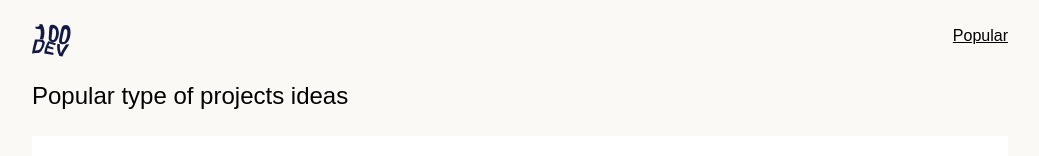
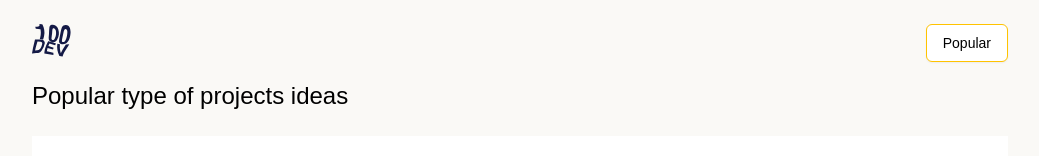
Before and after one commit to CharlieSay/100-projects-web, a Next.js app: page / in a window 1280 px wide. Shown: the top 156 px of the page, without its empty margins (120-1159 px from the left). Built offline with nearby package versions, Linux system fonts and the light colour scheme.

Commit message:
:sparkles: added dropdown

```diff
--- /dev/null
+++ b/src/components/layout/header.tsx
@@ -0,0 +1,26 @@
+import Link from "next/link";
+import { DropDownMenu } from "../molecule/dropdown-menu";
+
+export const Header = () => {
+  return (
+    <header role="navigation" className="pt-4" aria-label="Main">
+      <section className="mx-auto max-w-screen-lg pt-2 pb-4">
+        <section className="flex w-full justify-between">
+          <Link href="/">
+            <svg
+              xmlns="http://www.w3.org/2000/svg"
+              viewBox="0 0 725 725"
+              className="h-10 fill-primary-text hover:fill-primary-ctaBackground hover:cursor-pointer"
+            >
+              <path d="m699 156-2 23c-5 44-14 86-36 125-12 20-27 39-48 50-29 16-59 19-90 9-21-7-32-22-33-44-1-21 3-41 7-61l29-144c4-18 9-36 17-53 14-29 38-42 71-41 35 1 61 19 73 53 7 20 10 40 11 61l1 4v18Zm-58-13c-1-7-2-19-5-31-2-9-8-16-17-19-13-4-27 2-34 15-4 9-8 19-10 29l-30 139-3 30c-1 13 7 20 19 21 12 2 22-2 31-10 8-7 13-16 18-26 20-45 29-93 31-148ZM0 535l5-29c7-48 18-95 29-141l19-78c0-3 1-4 4-4 41-2 82-2 122 4 16 2 30 8 41 20 11 13 13 28 12 44a305 305 0 0 1-59 135 92 92 0 0 1-59 38l-39 3-70 8-5 1v-1Zm56-55 39-2c17 0 32-6 44-19 26-29 39-65 46-103 2-10 1-21-9-27-6-4-13-7-20-8l-51-3c-4 0-6 1-7 5L69 423l-13 57ZM140 0l32 3 9 1c6-1 9 3 11 8 14 31 25 63 30 97 6 36 6 71-3 107-4 20-11 39-16 59-1 3-2 5-5 4l-57-7 7-25c8-31 13-62 12-94-1-19-4-38-6-56 0-3-2-4-5-4l-77-7c-3 0-4-1-5-4l-8-33h32l21-2c20-4 29-17 24-37l-2-10h6ZM302 248l5-58 4-83 5-48c5-26 20-41 44-45 25-3 48 2 70 16 23 16 38 39 46 65 21 64 15 126-19 185-6 11-15 22-24 31-22 20-48 23-75 15-15-4-28-10-39-21-13-13-15-30-16-48v-9h-1Zm134-84c1-17-1-33-6-50-4-12-9-23-21-30-18-11-35-3-39 18-2 9-2 18-3 28-2 29-4 58-9 87l-5 47c-1 10 4 19 14 24 11 5 22 4 31-4 5-5 10-11 13-18 18-31 25-66 25-102ZM316 355l-20 46 96 28-11 34-99-27-13 56 60 14 55 13c3 1 4 1 4 4v40l-165-30 3-30c6-54 26-105 49-155l16-33c1-4 3-4 7-3l110 34 27 7-16 34-103-32Z" />
+              <path d="m459 359 48 9c-5 55-3 109 16 163l8-19c15-33 35-64 54-95l26-40c1-2 4-4 6-4l54-5h4l-21 34c-23 37-47 74-69 112-13 22-23 46-29 70-1 3-3 5-6 4l-48-6c-2 0-4-2-5-4a347 347 0 0 1-38-214v-5Z" />
+            </svg>
+          </Link>
+          <nav className="flex">
+            <DropDownMenu />
+          </nav>
+        </section>
+      </section>
+    </header>
+  );
+};
--- a/src/components/layout/wrapper.tsx
+++ b/src/components/layout/wrapper.tsx
@@ -1,5 +1,6 @@
 import Head from "next/head";
 import Link from "next/link";
+import { Header } from "./header";
 
 export const Wrapper = (props: { children: React.ReactNode }) => {
   return (
@@ -43,27 +44,7 @@ export const Wrapper = (props: { children: React.ReactNode }) => {
         <meta name="theme-color" content="#ffffff" />
       </Head>
       <section className="bg-primary-background">
-        <header role="navigation" className="pt-4" aria-label="Main">
-          <nav className="mx-auto max-w-screen-lg pt-2 pb-4">
-            <div className="container mx-auto flex w-full justify-between">
-              <Link href="/">
-                <svg
-                  xmlns="http://www.w3.org/2000/svg"
-                  viewBox="0 0 725 725"
-                  className="h-10 fill-primary-text hover:fill-primary-ctaBackground hover:cursor-pointer"
-                >
-                  <path d="m699 156-2 23c-5 44-14 86-36 125-12 20-27 39-48 50-29 16-59 19-90 9-21-7-32-22-33-44-1-21 3-41 7-61l29-144c4-18 9-36 17-53 14-29 38-42 71-41 35 1 61 19 73 53 7 20 10 40 11 61l1 4v18Zm-58-13c-1-7-2-19-5-31-2-9-8-16-17-19-13-4-27 2-34 15-4 9-8 19-10 29l-30 139-3 30c-1 13 7 20 19 21 12 2 22-2 31-10 8-7 13-16 18-26 20-45 29-93 31-148ZM0 535l5-29c7-48 18-95 29-141l19-78c0-3 1-4 4-4 41-2 82-2 122 4 16 2 30 8 41 20 11 13 13 28 12 44a305 305 0 0 1-59 135 92 92 0 0 1-59 38l-39 3-70 8-5 1v-1Zm56-55 39-2c17 0 32-6 44-19 26-29 39-65 46-103 2-10 1-21-9-27-6-4-13-7-20-8l-51-3c-4 0-6 1-7 5L69 423l-13 57ZM140 0l32 3 9 1c6-1 9 3 11 8 14 31 25 63 30 97 6 36 6 71-3 107-4 20-11 39-16 59-1 3-2 5-5 4l-57-7 7-25c8-31 13-62 12-94-1-19-4-38-6-56 0-3-2-4-5-4l-77-7c-3 0-4-1-5-4l-8-33h32l21-2c20-4 29-17 24-37l-2-10h6ZM302 248l5-58 4-83 5-48c5-26 20-41 44-45 25-3 48 2 70 16 23 16 38 39 46 65 21 64 15 126-19 185-6 11-15 22-24 31-22 20-48 23-75 15-15-4-28-10-39-21-13-13-15-30-16-48v-9h-1Zm134-84c1-17-1-33-6-50-4-12-9-23-21-30-18-11-35-3-39 18-2 9-2 18-3 28-2 29-4 58-9 87l-5 47c-1 10 4 19 14 24 11 5 22 4 31-4 5-5 10-11 13-18 18-31 25-66 25-102ZM316 355l-20 46 96 28-11 34-99-27-13 56 60 14 55 13c3 1 4 1 4 4v40l-165-30 3-30c6-54 26-105 49-155l16-33c1-4 3-4 7-3l110 34 27 7-16 34-103-32Z" />
-                  <path d="m459 359 48 9c-5 55-3 109 16 163l8-19c15-33 35-64 54-95l26-40c1-2 4-4 6-4l54-5h4l-21 34c-23 37-47 74-69 112-13 22-23 46-29 70-1 3-3 5-6 4l-48-6c-2 0-4-2-5-4a347 347 0 0 1-38-214v-5Z" />
-                </svg>
-              </Link>
-              <Link href="/popular-collections">
-                <p className="decocration-primary-ctaBackground text-base font-medium text-primary-ctaText underline underline-offset-1 hover:cursor-pointer hover:text-primary-highlight">
-                  Popular
-                </p>
-              </Link>
-            </div>
-          </nav>
-        </header>
+        <Header />
         <main>{props.children}</main>
         <footer className="mt-16 pb-8">
           <p className="text-xs text-primary-text">
--- /dev/null
+++ b/src/components/molecule/dropdown-menu.tsx
@@ -0,0 +1,45 @@
+import { useState } from "react";
+
+const popularMenu = [
+  { url: "/collection/type/frontend", text: "Frontend (web)" },
+  { url: "/collection/type/backend", text: "Backend" },
+  { url: "/collection/type/ai", text: "Ai" },
+];
+
+export const DropDownMenu = () => {
+  const [isDropdownOpen, setIsDropdownOpen] = useState(false);
+  return (
+    <div className="relative inline-block text-left">
+      <div>
+        <button
+          type="button"
+          className="inline-flex w-full justify-center rounded-md border border-primary-highlight bg-white px-4 py-2 text-sm font-medium text-gray-700 shadow-sm bg-secondary-background"
+          onClick={() => setIsDropdownOpen(!isDropdownOpen)}
+        >
+          Popular
+        </button>
+      </div>
+
+      {isDropdownOpen && (
+        <div
+          className="absolute right-0 z-10 mt-2 w-56 origin-top-right rounded-md bg-secondary-background shadow-lg ring-primary-highlight ring-opacity-5 focus:outline-none"
+          role="menu"
+        >
+          <div className="py-1" role="none">
+            {popularMenu.map((item) => (
+              <a
+                href={item.url}
+                className="hover:bg-primary-background  text-gray-700 block px-4 py-2 text-sm"
+                role="menuitem"
+                id={`menu-item-${item.text}`}
+                key={item.text}
+              >
+                {item.text}
+              </a>
+            ))}
+          </div>
+        </div>
+      )}
+    </div>
+  );
+};
--- a/src/components/molecule/project-page-header.tsx
+++ b/src/components/molecule/project-page-header.tsx
@@ -17,7 +17,6 @@ type ProjectHero = {
 
 export const ProjectPageHero = (props: ProjectHero) => {
   const { title, tags, description, expertise, imgData } = props;
-  console.log(props);
   return (
     <section className="mb-4">
       <section className="flex flex-col flex-wrap lg:justify-between lg:flex-row pb-4">
--- a/src/pages/_app.tsx
+++ b/src/pages/_app.tsx
@@ -4,7 +4,7 @@ import "../styles/globals.css";
 
 function MyApp({ Component, pageProps }: AppProps) {
   return (
-    <div className="h-screen bg-primary-background">
+    <div className="min-h-screen bg-primary-background">
       <Wrapper>
         <Component {...pageProps} />
       </Wrapper>
```
